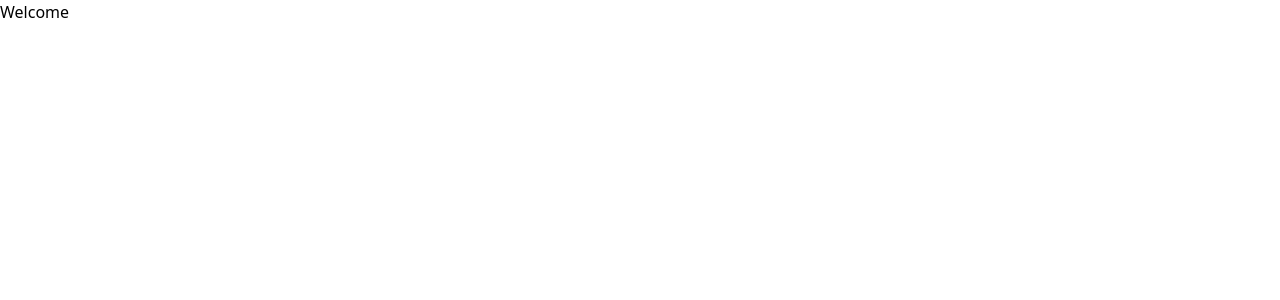
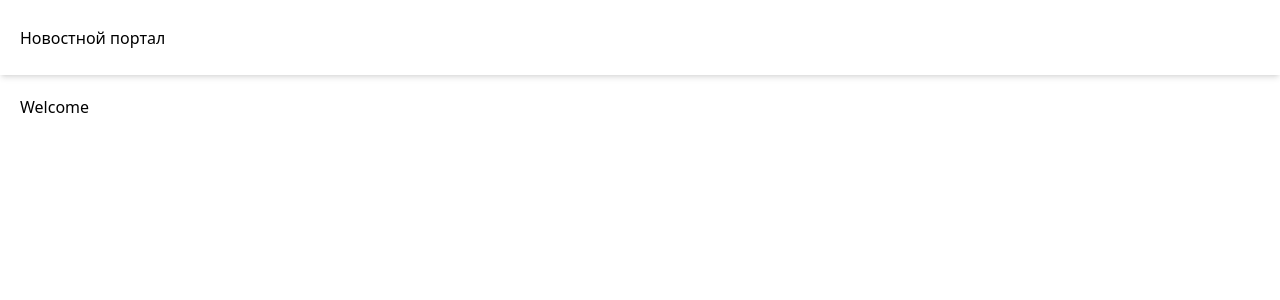
Before and after one commit to mianger22/article_pipeline, a React (Create React App) app: page / in a window 1280 px wide. Shown: the top 300 px of the page. Built offline with nearby package versions, Linux system fonts and the light colour scheme.

Commit message:
maked layout

```diff
--- a/src/App.tsx
+++ /dev/null
@@ -1,16 +0,0 @@
-import { Route, Routes } from "react-router-dom";
-import MainPage from "./pages/MainPage";
-import Authorization from "./pages/Authorization";
-import Registration from "./pages/Registration";
-
-export default function App() {
-  return (
-    <>
-      <Routes>
-        <Route path="/" element={ <MainPage /> } />
-        <Route path="/authorization" element={ <Authorization /> } />
-        <Route path="/registration" element={ <Registration /> } />
-      </Routes>
-    </>
-  );
-}
--- /dev/null
+++ b/src/components/common/Navigation.tsx
@@ -0,0 +1,8 @@
+export default function Navigation() {
+  return (
+    <nav className="flex justify-between items-center h-[75px] px-5 mb-5 shadow-md">
+      <div>Новостной портал</div>
+      {/* {isAuthed && <div><button className="btn btn-outline-dark btn-sm" onClick={exit}>Выйти</button></div>} */}
+    </nav>
+  );
+}
--- a/src/index.tsx
+++ b/src/index.tsx
@@ -1,9 +1,9 @@
 import React from 'react';
 import ReactDOM from 'react-dom/client';
-import './index.css';
-import App from './App';
 import reportWebVitals from './reportWebVitals';
 import { BrowserRouter } from 'react-router-dom';
+import Container from './сontainer';
+import './index.css';
 
 const root = ReactDOM.createRoot(
   document.getElementById('root') as HTMLElement
@@ -12,7 +12,7 @@ const root = ReactDOM.createRoot(
 root.render(
   <React.StrictMode>
     <BrowserRouter>
-      <App />
+      <Container />
     </BrowserRouter>
   </React.StrictMode>
 );
--- /dev/null
+++ b/src/сontainer.tsx
@@ -0,0 +1,25 @@
+import { Route, Routes } from "react-router-dom";
+import MainPage from "./pages/MainPage";
+import Authorization from "./pages/Authorization";
+import Registration from "./pages/Registration";
+import Navigation from "./components/common/Navigation";
+
+export default function Container() {
+  return (
+    <>
+      <header>
+        <Navigation />
+      </header>
+      <main className="px-5">
+        <Routes>
+          <Route path="/" element={ <MainPage /> } />
+          <Route path="/authorization" element={ <Authorization /> } />
+          <Route path="/registration" element={ <Registration /> } />
+        </Routes>
+      </main>
+      {/* <footer className="pt-5 my-5 text-body-secondary border-top">
+        Created by the Ustinnov Corporation · © 2023
+      </footer> */}
+    </>
+  );
+}
```
Also changed, not shown: 1 other file (tests, documents, lock files or other folders).
